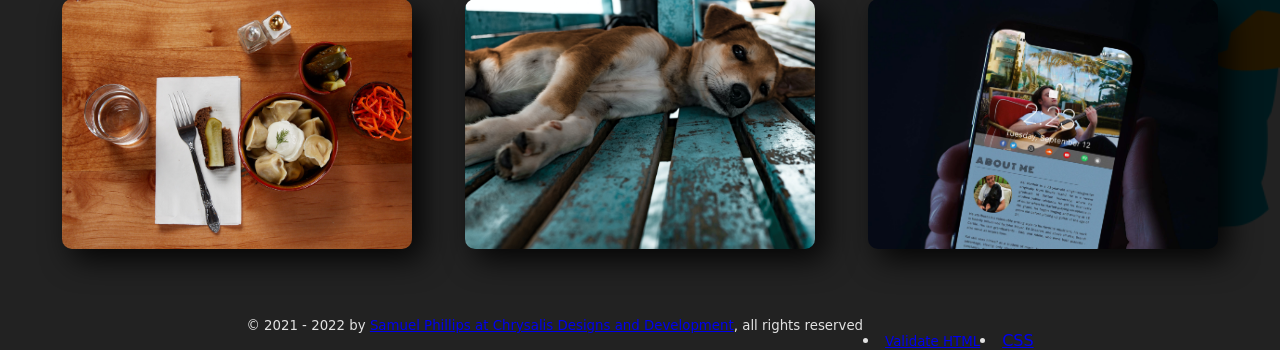
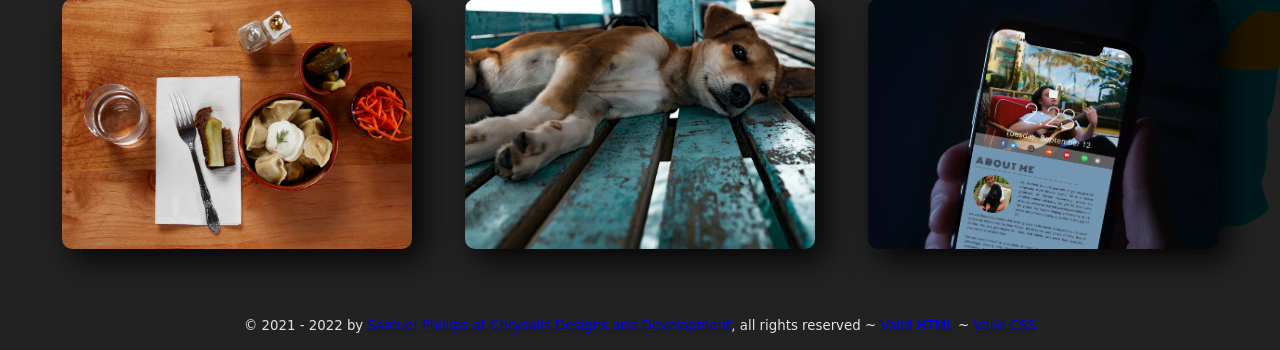
Before and after one commit to samphi6/chrysalisDesign, a PHP site: page /designs.php in a window 1280 px wide. Shown: the part 1342-1692 px from the top of the page. Run offline with PHP 8.4, Linux system fonts and the light colour scheme; some web fonts are replaced.

Commit message:
Adjusted footer validators

```diff
--- a/includes/footer.php
+++ b/includes/footer.php
@@ -15,12 +15,8 @@
 </div>
 
 <footer>
-    <p><small>&copy; 2021 - <?= date('Y') ?> by <a href="contactme.php" target="_blank">
-                Samuel Phillips at Chrysalis Designs and Development</a>, all rights reserved
-        </small></p>
 
-    <li><small><a href="http://validator.w3.org/check?uri=referer" target="_blank">Validate HTML</a></small></li>
-    <li><a href="http://jigsaw.w3.org/css-validator/check?uri=referer" target="_blank">CSS</a></li>
+    <p><small>&copy; 2021 - <?= date('Y') ?> by <a href="contactme.php" target="_blank">Samuel Phillips at Chrysalis Designs and Development</a>, all rights reserved ~ <a href="http://validator.w3.org/check/referer" target="_blank">Valid HTML</a> ~ <a href="http://jigsaw.w3.org/css-validator/check?uri=referer" target="_blank">Valid CSS</a></small></p>
 
 </footer>
 
```
